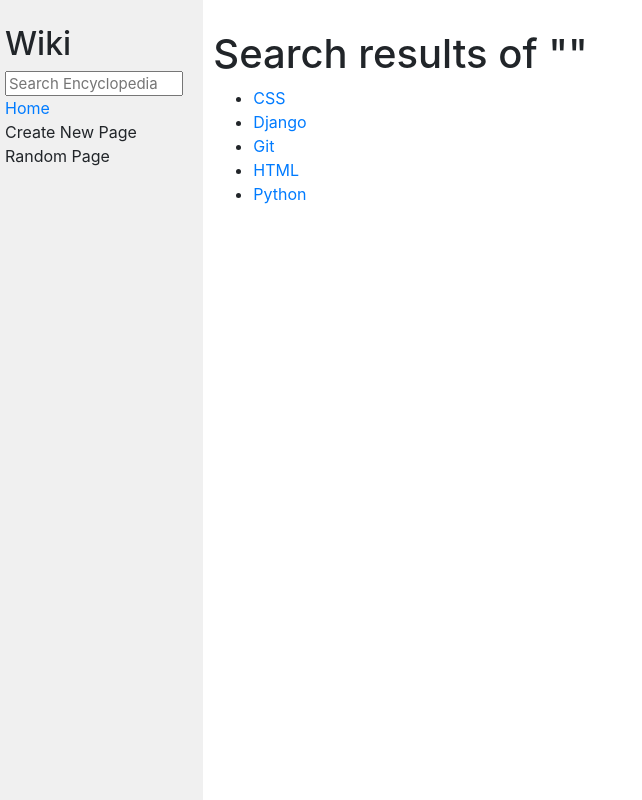
After one commit to linporu/CS50-web-programming-problem-sets, a Django app: page /search in a window 1280 px wide. The commit adds this page. Shown: the whole page, without its empty margins (0-642 px from the left). Run offline with Django 3.2, Linux system fonts and the light colour scheme; some libraries are stand-ins or nearby versions.

Commit message:
feat: search - Allow the user to type a query into the search box in the sidebar to search for an encyclopedia entry - If the query matches the name of an encyclopedia entry, the user should be redirected to that entry's page - If the query does not match the name of an encyclopedia entry:   - The user should be taken to a search results page   - Display a list of all encyclopedia entries that have the query as a substring   - Example: if search query is "ytho", then "Python" should appear in results - Clicking on any entry name in search results should take user to that entry's page

```diff
--- a/Projrct 1 wiki/wiki/encyclopedia/templates/encyclopedia/layout.html
+++ b/Projrct 1 wiki/wiki/encyclopedia/templates/encyclopedia/layout.html
@@ -12,7 +12,7 @@
         <div class="row">
             <div class="sidebar col-lg-2 col-md-3">
                 <h2>Wiki</h2>
-                <form>
+                <form action="{% url 'search' %}" method="GET">
                     <input class="search" type="text" name="q" placeholder="Search Encyclopedia">
                 </form>
                 <div>
--- /dev/null
+++ b/Projrct 1 wiki/wiki/encyclopedia/templates/encyclopedia/search.html
@@ -0,0 +1,18 @@
+{% extends "encyclopedia/layout.html" %}
+
+{% block title %}
+    Search
+{% endblock %}
+
+{% block body %}
+    <h1>Search results of "{{ query }}"</h1>
+    {% if results %}
+        <ul>
+            {% for result in results %}
+            <li><a href="{% url 'entry' title=result %}">{{ result }}</a></li>
+            {% endfor %}
+        </ul>
+    {% else %}
+        <p>No page found</p>
+    {% endif %}
+{% endblock %}
--- a/Projrct 1 wiki/wiki/encyclopedia/urls.py
+++ b/Projrct 1 wiki/wiki/encyclopedia/urls.py
@@ -4,5 +4,6 @@
 
 urlpatterns = [
     path("", views.index, name="index"),
-    path("wiki/<str:title>", views.entry, name="entry")
+    path("wiki/<str:title>", views.entry, name="entry"),
+    path("search", views.search, name="search")
 ]
--- a/Projrct 1 wiki/wiki/encyclopedia/views.py
+++ b/Projrct 1 wiki/wiki/encyclopedia/views.py
@@ -1,4 +1,6 @@
 from django.shortcuts import render
+from django.http import HttpResponseRedirect
+from django.urls import reverse
 
 from . import util
 
@@ -18,3 +20,16 @@
         "title": title,
         "content": content
     })
+
+def search(request):
+    query = request.GET.get('q', '').lower()
+    entries = util.list_entries()
+    if query in [entry.lower() for entry in entries]:
+        return HttpResponseRedirect(reverse('entry', kwargs={'title': query}))
+
+    results = list(sorted([entry for entry in entries
+          if query in entry.lower()]))
+    return render(request, "encyclopedia/search.html", {
+        "results": results,
+        "query": query
+    })
```
